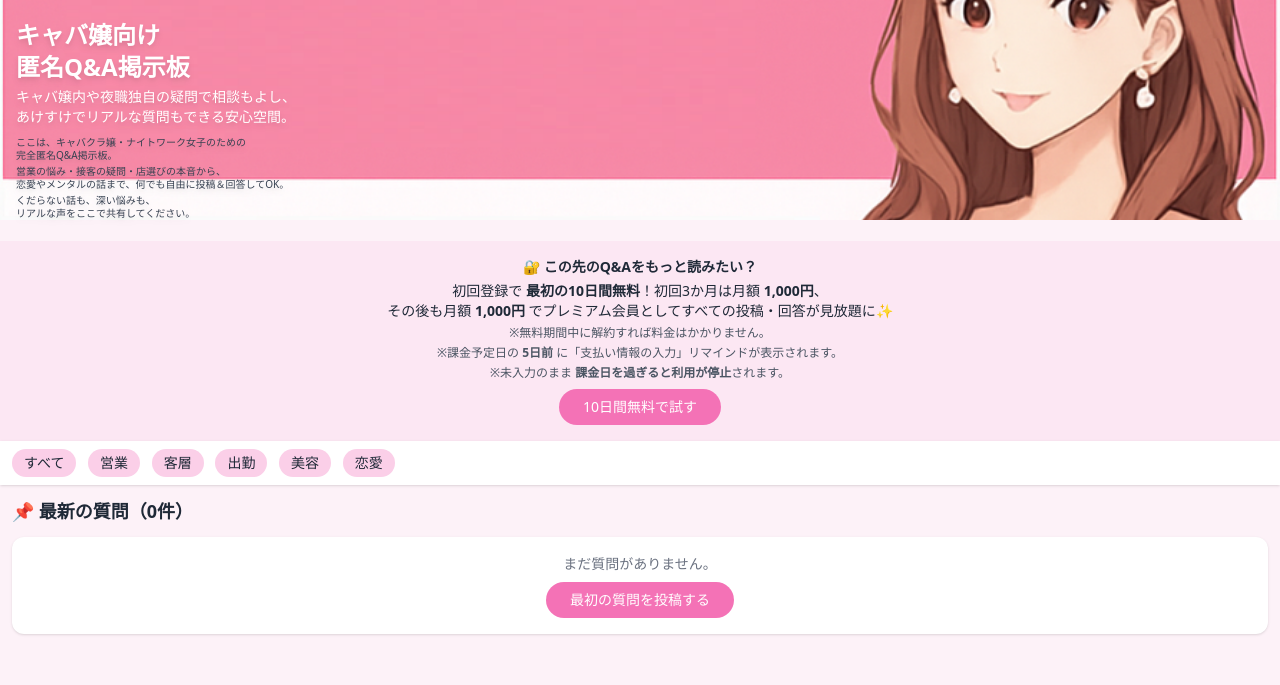
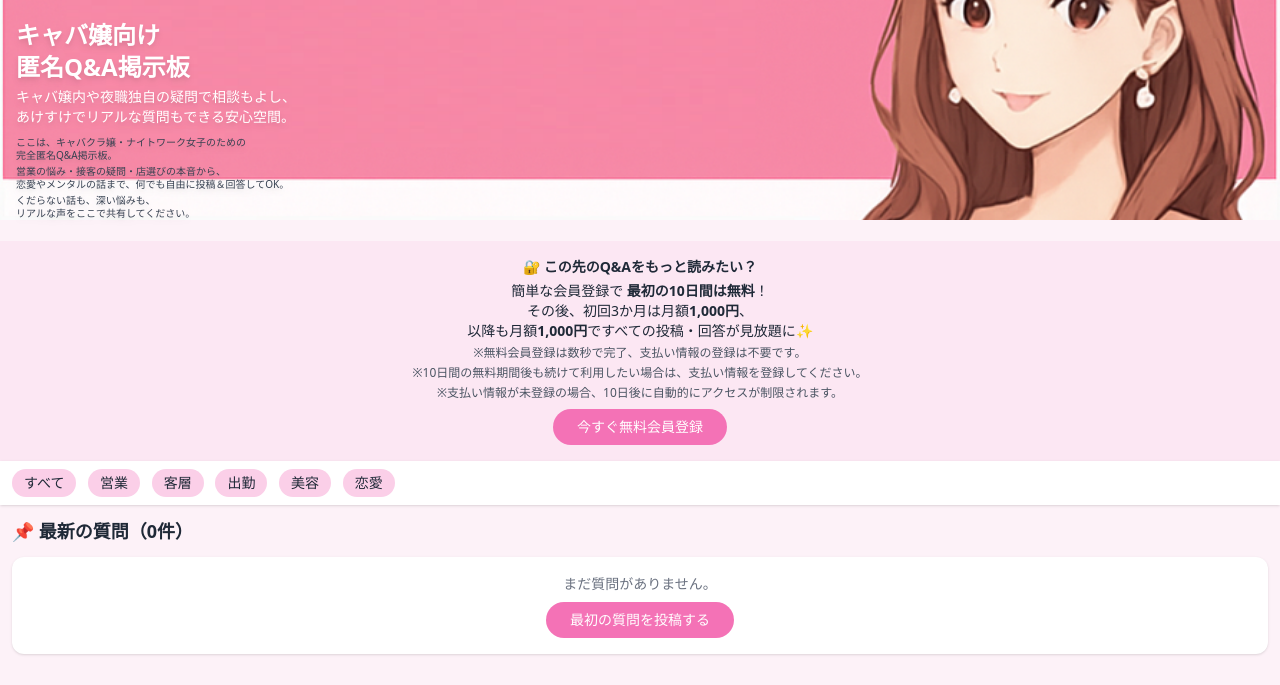
Before and after one commit to ymzk4160/ymzk4160-cabaq-flask, a Flask app: page / in a window 1280 px wide. Shown: the top 685 px of the page. Run offline with Flask 3, Linux system fonts and the light colour scheme; some libraries are stand-ins or nearby versions.

Commit message:
Update index.html

```diff
--- a/app/templates/main/index.html
+++ b/app/templates/main/index.html
@@ -26,11 +26,11 @@
   <!-- 会員登録案内 -->
 <section class="bg-pink-100 text-center p-4 text-sm">
   <p class="mb-1 font-semibold">🔐 この先のQ&Aをもっと読みたい？</p>
-  <p class="mb-1">初回登録で <span class="font-bold">最初の10日間無料</span>！初回3か月は月額 <span class="font-bold">1,000円</span>、<br>その後も月額 <span class="font-bold">1,000円</span> でプレミアム会員としてすべての投稿・回答が見放題に✨</p>
-  <p class="mb-1 text-xs text-gray-600">※無料期間中に解約すれば料金はかかりません。</p>
-  <p class="mb-1 text-xs text-gray-600">※課金予定日の <span class="font-semibold">5日前</span> に「支払い情報の入力」リマインドが表示されます。</p>
-  <p class="text-xs text-gray-600">※未入力のまま <span class="font-semibold">課金日を過ぎると利用が停止</span>されます。</p>
-  <button class="mt-2 bg-pink-400 hover:bg-pink-500 text-white text-sm px-6 py-2 rounded-full">10日間無料で試す</button>
+  <p class="mb-1">簡単な会員登録で <span class="font-bold">最初の10日間は無料</span>！<br>その後、初回3か月は月額<span class="font-bold">1,000円</span>、<br>以降も月額<span class="font-bold">1,000円</span>ですべての投稿・回答が見放題に✨</p>
+  <p class="mb-1 text-xs text-gray-600">※無料会員登録は数秒で完了、支払い情報の登録は不要です。</p>
+  <p class="mb-1 text-xs text-gray-600">※10日間の無料期間後も続けて利用したい場合は、支払い情報を登録してください。</p>
+  <p class="text-xs text-gray-600">※支払い情報が未登録の場合、10日後に自動的にアクセスが制限されます。</p>
+  <button class="mt-2 bg-pink-400 hover:bg-pink-500 text-white text-sm px-6 py-2 rounded-full">今すぐ無料会員登録</button>
 </section>
 
   <!-- カテゴリスライダー（スクロールバーなし） -->
```
